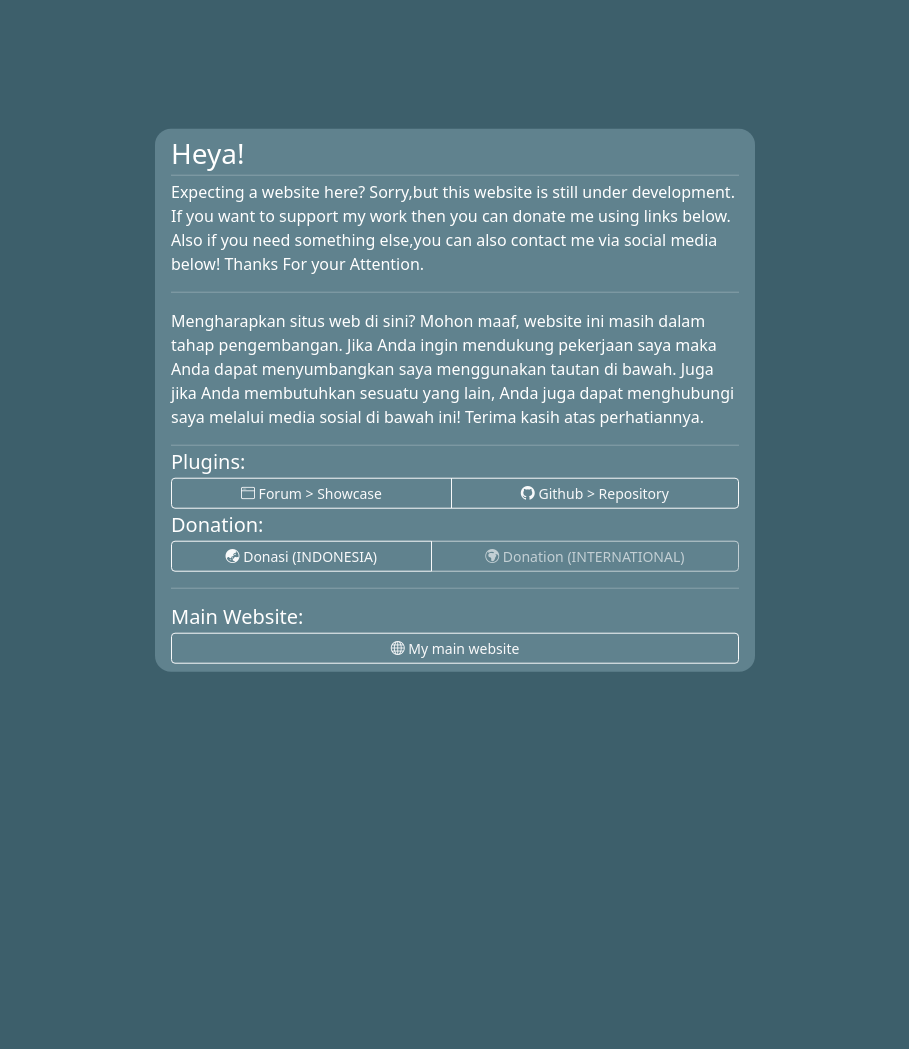
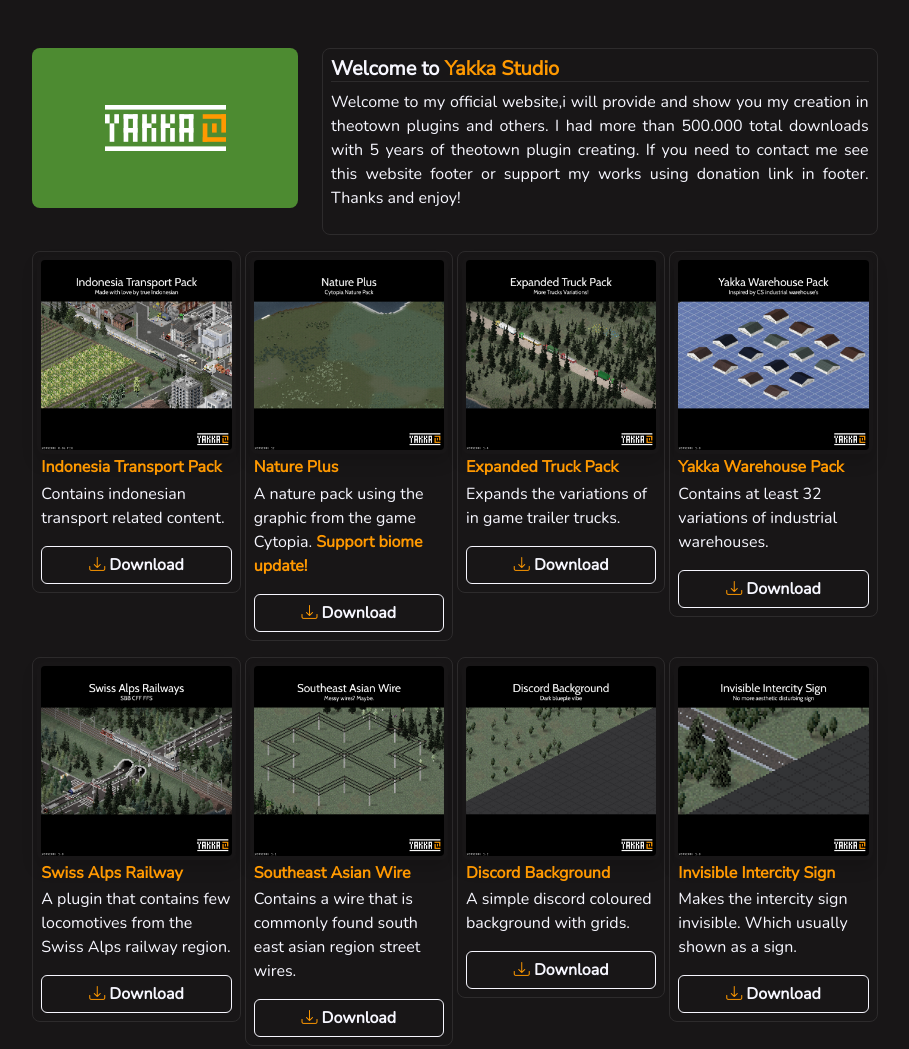
Before and after one commit to Kiki012184/Yakka.id, a plain HTML site: page index.html in a window 1280 px wide. Shown: the top 1049 px of the page, without its empty margins (185-1094 px from the left). Before the commit the page ends 800 px from the top, so only its background shows below. Drawn offline with nearby package versions, Linux system fonts and the light colour scheme.

Commit message:
Add files via upload

```diff
--- /dev/null
+++ b/data.json
@@ -0,0 +1,92 @@
+[
+    {
+        "name": "Indonesia Transport Pack",
+        "description": "Contains indonesian transport related content.",
+        "image": "IMG/ITP.jpg",
+        "link":"https://github.com/Kiki012184/Indonesia-Transportation-pack/releases"
+    },
+    {
+        "name": "Nature Plus",
+        "description": "A nature pack using the graphic from the game Cytopia. <b class='txtorgyk'>Support biome update!</b>",
+        "image": "IMG/NATP.jpg",
+        "link":"https://github.com/Kiki012184/Natureplus/releases"
+    },
+    {
+        "name": "Expanded Truck Pack",
+        "description": "Expands the variations of in game trailer trucks.",
+        "image": "IMG/ETP.jpg",
+        "link":"https://github.com/Kiki012184/ERVP-Theotown/releases"
+    },
+    {
+        "name": "Yakka Warehouse Pack",
+        "description": "Contains at least 32 variations of industrial warehouses.",
+        "image": "IMG/YWP.jpg",
+        "link":"https://github.com/Kiki012184/YKIWP/releases"
+    },
+    {
+        "name": "Swiss Alps Railway",
+        "description": "A plugin that contains few locomotives from the Swiss Alps railway region.",
+        "image": "IMG/SARR.jpg",
+        "link":"https://github.com/Kiki012184/Swiss-Alps-Railway"
+    },
+    {
+        "name": "Southeast Asian Wire",
+        "description": "Contains a wire that is commonly found south east asian region street wires.",
+        "image": "IMG/SEAW.jpg",
+        "link":"https://forum.theotown.com/download/file.php?id=47188"
+    },
+    {
+        "name": "Discord Background",
+        "description": "A simple discord coloured background with grids.",
+        "image": "IMG/DCB.jpg",
+        "link":"https://forum.theotown.com/viewtopic.php?t=12873"
+    },
+    {
+        "name": "Invisible Intercity Sign",
+        "description": "Makes the intercity sign invisible. Which usually shown as a sign.",
+        "image": "IMG/IIS.jpg",
+        "link":"https://forum.theotown.com/viewtopic.php?t=18702&sid=e7afe729ea4cce5a35978cc81ffc9285"
+    },
+    {
+        "name": "Bordered Intercity Sign",
+        "description": "Makes the intercity sign into a line or a border line instead of a sign.",
+        "image": "IMG/BIS.jpg",
+        "link":"https://forum.theotown.com/viewtopic.php?t=18702&sid=e7afe729ea4cce5a35978cc81ffc9285"
+    },
+    {
+        "name": "Bus Tram Road",
+        "description": "A simple combo of bus and tram road that can be used in your city.",
+        "image": "IMG/BTR.jpg",
+        "link":"#"
+    },
+    {
+        "name": "Yakka Studio Office",
+        "description": "My fictional office building for my studio company. Commerical zone!",
+        "image": "IMG/YSO.jpg",
+        "link":"https://cdn.discordapp.com/attachments/1144472623019995176/1148964856410689616/Yakka_Studio.zip"
+    },
+    {
+        "name": "Road Train",
+        "description": "Contains trucks with multiple trailers inspired by Australian road trains.",
+        "image": "IMG/RTR.jpg",
+        "link":"https://forum.theotown.com/viewtopic.php?t=16996"
+    },
+    {
+        "name": "Tractor Road Train",
+        "description": "Adds a tractor with multiple trailers. Uses in game texture.",
+        "image": "IMG/TRT.jpg",
+        "link":"https://forum.theotown.com/viewtopic.php?t=16996"
+    },
+    {
+        "name": "Default Road Tweaks",
+        "description": "A slight tweak on the in-game default roads. <b class='txtorgyk'>OBSOLETE!</b>",
+        "image": "IMG/DRT.jpg",
+        "link":"https://forum.theotown.com/viewtopic.php?t=16997"
+    },
+    {
+        "name": "Alternative Rank Name",
+        "description": "Modify in game rank names to the one based on Wikipedia plus fiction.",
+        "image": "IMG/ARN.jpg",
+        "link":"https://forum.theotown.com/viewtopic.php?t=16998"
+    }
+]
--- a/index.html
+++ b/index.html
@@ -1,65 +1,74 @@
 <!DOCTYPE html>
 <html lang="en">
   <head>
+    <meta http-equiv="Content-Type" content="text/html; charset=UTF-8" />
+    <link rel="icon" href="IMG/ICON.png" type="image/x-icon" />
+    <link rel="shortcut icon" href="IMG/ICON.png" type="image/x-icon" />
+    <meta
+      name="keywords"
+      content="Yakka,yakka,yakka github,Yakka studio,Yakka theotown,Yakka theotown build,Yakka theotown game,Yakka theotown indonesia,Yakka,Yakka theotown,Yakka theotown build,Yakka theotown game,Yakka theotown indonesia,theotown,theotown plugin,theotown forum,theotown best city,theotown best plugins,theotown download,theotown discord,download plugin theotown"
+    />
+    <!--Ikon situs-->
+    <meta name="viewport" content="width=device-width, initial-scale=1.0" />
+
     <!-- Primary Meta Tags -->
-<title>Yakka Plugin Center - Coming Soon!</title>
-<meta name="title" content="Yakka Plugin Center - Coming Soon!" />
-<meta name="description" content="Yakka plugin center,Coming Soon! Official website to download Yakka Studio Theotown plugins." />
+    <title>Yakka Plugin Center</title>
+    <meta name="title" content="Yakka Plugin Center" />
+    <meta name="description" content="Yakka plugin center, official website to download my theotown plugins." />
 
     <!-- Open Graph / Facebook -->
     <meta property="og:type" content="website" />
-<meta property="og:url" content="https://metatags.io/" />
-<meta property="og:title" content="Yakka Plugin Center - Coming Soon!" />
-<meta property="og:description" content="Yakka plugin center,Coming Soon! Official website to download Yakka Studio Theotown plugins." />
+    <meta property="og:url" content="https://kiki012184.github.io/Yakka.id/" />
+    <meta property="og:title" content="Yakka Plugin Center" />
+    <meta property="og:description" content="Yakka plugin center, official website to download my theotown plugins." />
+    <meta property="og:image" content="IMG/IMG_CARDHD.png" />
 
     <!-- Twitter -->
     <meta property="twitter:card" content="summary_large_image" />
-<meta property="twitter:url" content="https://metatags.io/" />
-<meta property="twitter:title" content="Yakka Plugin Center - Coming Soon!" />
-<meta property="twitter:description" content="Yakka plugin center,Coming Soon! Official website to download Yakka Studio Theotown plugins." />
+    <meta property="twitter:url" content="https://kiki012184.github.io/Yakka.id/" />
+    <meta property="twitter:title" content="Yakka Plugin Center" />
+    <meta property="twitter:description" content="Yakka plugin center, official website to download my theotown plugins." />
+    <meta property="twitter:image" content="IMG/IMG_CARDHD.png" />
 
-  <meta charset="UTF-8">
-  <meta name="viewport" content="width=device-width, initial-scale=1.0">
-  <title>Yakka Plugin Center - Coming Soon</title>
-  <link href="https://cdn.jsdelivr.net/npm/bootstrap@5.3.2/dist/css/bootstrap.min.css" rel="stylesheet">
+    <!-- Bootstrap CSS -->
+    <link href="https://cdn.jsdelivr.net/npm/bootstrap@5.3.2/dist/css/bootstrap.min.css" rel="stylesheet" />
     <link rel="stylesheet" href="https://cdn.jsdelivr.net/npm/bootstrap-icons@1.11.3/font/bootstrap-icons.min.css">
-  <style>
-    body {
-      background-color: #3D5F6B;
-      background-size: cover;
-      background-position: center;
-    }
-    .coming-soon {
-      position: absolute;
-      top: 50%;
-      left: 50%;
-      transform: translate(-50%, -50%);
-      background-color: #60828E;
-      border-radius: 1rem;
-      color: white;
-      max-width: 600px !important;
-    }
-  </style>
+
+    <!-- Bootstrap JavaScript -->
+    <script src="https://cdn.jsdelivr.net/npm/bootstrap@5.3.2/dist/js/bootstrap.bundle.min.js"></script>
+    <!-- Your custom JavaScript -->
+    <script src="script.js"></script>
+    <link href="style.css" rel="stylesheet" />
   </head>
-<body class="d-flex align-items-center justify-content-center">
-  <div class="container container-sm px-3 py-2 coming-soon">
-    <h3 class="mb-1">Heya!<hr class="my-1"></h3>
-    <p>Expecting a website here? Sorry,but this website is still under development. If you want to support my work then you can donate me using links below. Also if you need something else,you can also contact me via social media below! Thanks For your Attention.</p><hr>
-    <p>Mengharapkan situs web di sini?  Mohon maaf, website ini masih dalam tahap pengembangan.  Jika Anda ingin mendukung pekerjaan saya maka Anda dapat menyumbangkan saya menggunakan tautan di bawah.  Juga jika Anda membutuhkan sesuatu yang lain, Anda juga dapat menghubungi saya melalui media sosial di bawah ini!  Terima kasih atas perhatiannya.</p>
-    <hr class="my-1">
-    <h5 class="my-1">Plugins:</h5>
-    <div class="btn-group w-100">
-      <a href="https://forum.theotown.com/search.php?author_id=10216&fid%5B%5D=43&sc=1&sr=topics&sk=t&sf=firstpost" class="btn btn-sm btn-outline-light"><i class="bi bi-window"></i> Forum > Showcase</a>
-      <a href="https://github.com/Kiki012184?tab=repositories" class="btn btn-sm btn-outline-light"><i class="bi bi-github"></i> Github > Repository</a>
+  <body class="ykbody">
+    <div class="row justify-content-center mt-3 mt-lg-5"><div class="col-11 col-md-11 col-lg-8">
+      <div class="row mb-3 gy-3">
+        <div class="col-12 col-md-12 col-lg-4">
+          <div class="container-fluid logoyk-bento">
+            <img src="IMG/yklgsvg.svg">
           </div>
-    <br>
-    <h5 class="my-1">Donation:</h5>
-    <div class="btn-group w-100">
-      <a href="https://sociabuzz.com/yakka_id/tribe" class="btn btn-sm btn-outline-light"><i class="bi bi-globe-asia-australia"></i> Donasi (INDONESIA)</a>
-      <a href="#" class="btn btn-sm btn-outline-light disabled"><i class="bi bi-globe-europe-africa"></i>  Donation (INTERNATIONAL)</a>
-    </div><hr>
-    <h5 class="my-1">Main Website:</h5>
-    <a href="https://bit.ly/K012WEBINT" class="btn btn-sm btn-outline-light w-100"><i class="bi bi-globe"></i> My main website</a>
         </div>
+        <div class="col-12 col-md-12 col-lg-8">
+          <div class="container-fluid descyk-bento position-relative">
+          <h5>Welcome to <span class="txtorgyk">Yakka Studio</span></h5>
+          <p>Welcome to my official website,i will provide and show you my creation in theotown plugins and others. I had more than 500.000 total downloads with 5 years of theotown plugin creating. If you need to contact me see  this website footer or support my works using donation link in footer. Thanks and enjoy!</p>
+          </div>
+        </div>
+      </div>
+      <div class="row gx-1 gy-3 mb-3" id="itemList">
+        <!-- Cols from script goes here. -->
+      </div>
+      <div class="container-fluid footeryk-bento">
+        <h5>Contact me:</h5>
+        <p class="mb-0 w-100">
+          <a href="https://youtube.com/@Kiki012-Yakka" class="btn btn-sm"><i class="bi bi-youtube"></i></a>
+          <a href="https://instagram.com/kiki012.id" class="btn btn-sm"><i class="bi bi-instagram"></i></a>
+          <a href="https://github.com/Kiki012184" class="btn btn-sm"><i class="bi bi-github"></i></a>
+          <a href="https://discord.com/invite/PAmzM3Xqbh" class="btn btn-sm"><i class="bi bi-discord"></i></a>
+          <a href="https://open.spotify.com/user/31zuydqhavxuig2wm2y3bydwuday?si=fu8EzOAsSa65QNyuRxI7_w" class="btn btn-sm"><i class="bi bi-spotify"></i></a>
+        </p>
+        <img src="IMG/yklgsvg.svg" class="float-end">
+      </div>
+    </div></div>
   </body>
 </html>
--- /dev/null
+++ b/script.js
@@ -0,0 +1,24 @@
+document.addEventListener("DOMContentLoaded", () => {
+    fetch('data.json')
+        .then(response => response.json())
+        .then(data => {
+            const itemList = document.getElementById('itemList');
+
+            data.forEach(item => {
+                const card = `
+                    <div class="col-6 col-md-4 col-lg-3">
+                      <div class="container-fluid contentyk-bento">
+                        <img src="${item.image}" class="shadow" alt="${item.name}">
+                        <div class="p-1">
+                          <h6>${item.name}</h6>
+                          <p>${item.description}</p>
+                          <a href="${item.link}" class="btn"><i class="bi bi-download"></i> Download</a>
+                        </div>
+                      </div>
+                    </div>
+                `;
+                itemList.innerHTML += card;
+            });
+        })
+        .catch(error => console.error('Error:', error));
+});
--- /dev/null
+++ b/style.css
@@ -0,0 +1,106 @@
+@import url('https://fonts.googleapis.com/css2?family=Nunito&family=Nunito+Sans&display=swap');
+:root {
+  --YKCL-01: rgb(247, 247, 255); /* White #f7f7ff */
+  --YKCL-02: rgb(77, 139, 49); /*Dark Green #4d8b31 */
+  --YKCL-03: rgb(221, 232, 185); /*Light Green #dde8b9 */
+  --YKCL-04: rgb(24, 22, 23); /* Black 1 #181617 */
+  --YKCL-05: rgb(45, 43, 44); /*Black 2 #131117 */
+  --YKCL-06: rgb(255, 153, 00); /* Digital Fox orange #ff8427 */
+}
+img,
+svg {
+  max-width: 100%;
+  overflow-x: scroll;
+}
+h1,h2,h3,h4,h5,h6 {
+  font-family: "Nunito Sans",Sans-Serif;
+  font-weight: bold;
+  border-bottom: 1px solid var(--YKCL-05);
+}
+p {
+  font-family: "Nunito",Sans-Serif;
+}
+.ykbody {
+  background-color: var(--YKCL-04);
+  color: var(--YKCL-01);
+}
+.logoyk-bento {
+  background-color: var(--YKCL-02);
+  display: flex;
+  justify-content: center;
+  align-items: center;
+  min-height: 10rem;
+  border-radius: 0.5rem;
+}
+.logoyk-bento img {
+  margin-top: 1rem;
+  margin-bottom: 1rem;
+  min-width: 50%;
+  image-rendering: pixelated;
+}
+.descyk-bento {
+  background-color: transparent;
+  border: 1px solid var(--YKCL-05);
+  min-height: 10rem;
+  padding: 0.5rem;
+  border-radius: 0.5rem;
+}
+.descyk-bento p {
+  text-align: justify;
+  overflow-y: scroll;
+}
+.contentyk-bento {
+  border: 1px solid var(--YKCL-05);
+  padding: 0.25rem;
+  border-radius: 0.5rem;
+}
+.contentyk-bento img {
+  padding: 0.25rem;
+  border-radius: 0.5rem;
+}
+.contentyk-bento p {
+
+}
+.contentyk-bento h6 {
+  border: none;
+  color: var(--YKCL-06);
+  margin-bottom: 0.25rem;
+}
+.contentyk-bento .btn {
+  border: 1px solid var(--YKCL-01);
+  color: var(--YKCL-01);
+  width: 100%;
+  font-weight: bold;
+  font-family: "Nunito",Sans-Serif;
+}
+.contentyk-bento .btn:hover {
+  border: 1px solid var(--YKCL-06);
+  color: var(--YKCL-01);
+  background-color: var(--YKCL-02);
+}
+.contentyk-bento .bi {
+  color: var(--YKCL-06);
+}
+.footeryk-bento {
+  padding: 1rem 0.5rem;
+  background-color: var(--YKCL-02);
+  color: var(--YKCL-01);
+  border-top-left-radius: 0.5rem;
+  border-top-right-radius: 0.5rem;
+  border: 1px solid rgba(247,247,255,0.25);
+  border-bottom: none;
+}
+.footeryk-bento img {
+  width: 2em !important;
+}
+.footeryk-bento h5 {
+  border: none;
+}
+.footeryk-bento .btn {
+  color: var(--YKCL-06);
+  border: 1px solid var(--YKCL-01);
+}
+
+.txtorgyk {
+  color: var(--YKCL-06);
+}
```
Lines whose indentation alone changed are shown as unchanged.
